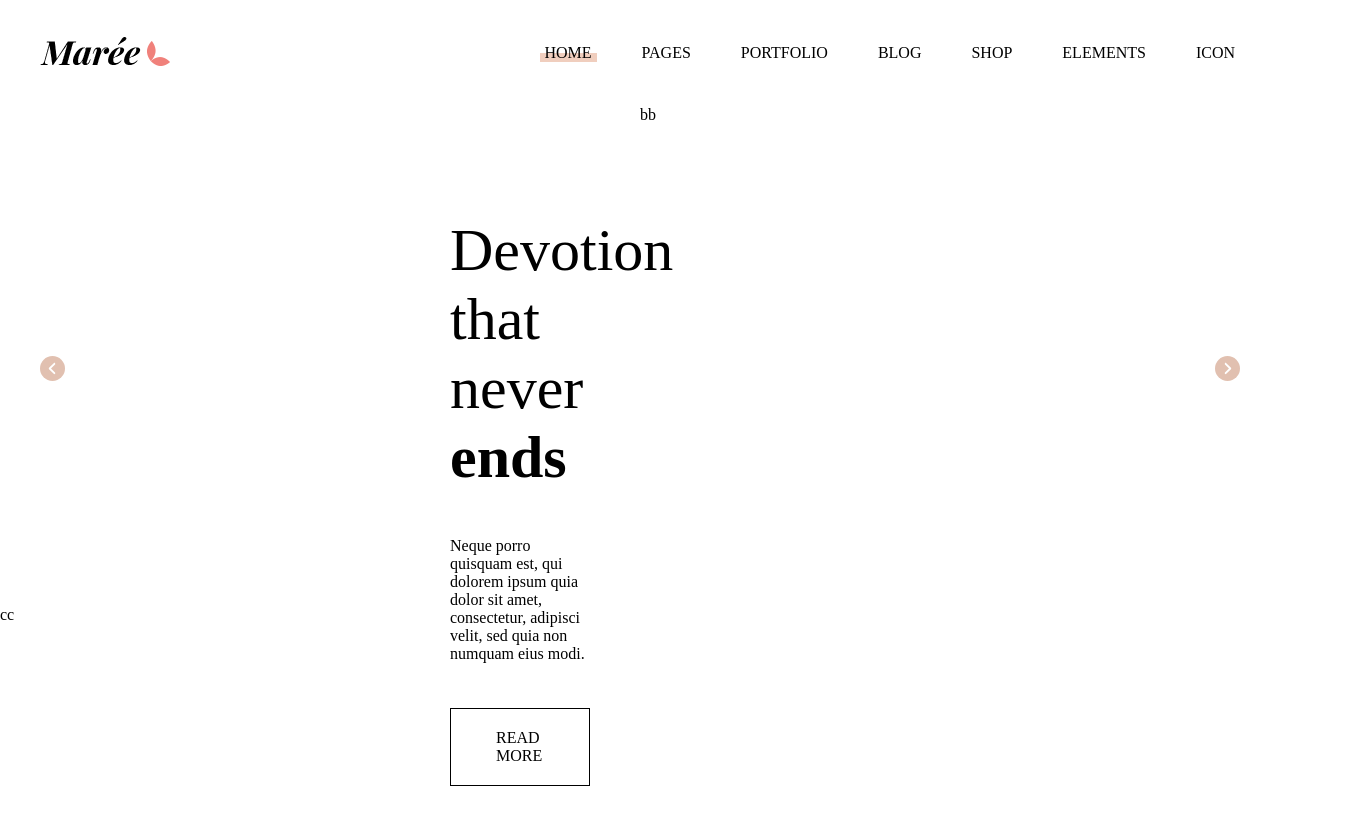
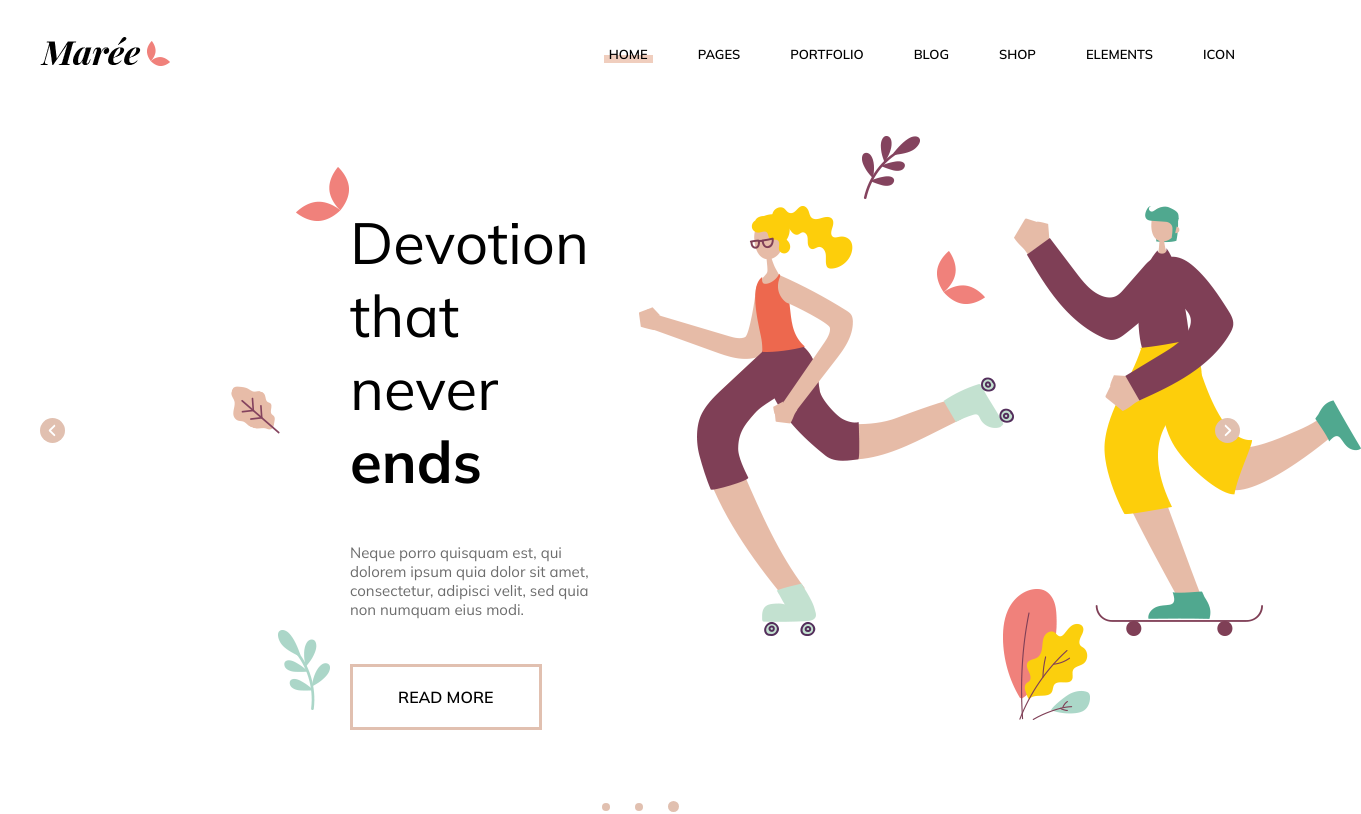
Before and after one commit to MirkoCherchi/proj-html-vuejs, a Vue app: page / in a window 1280 px wide. Shown: the whole page, 1361 px wide, since content can reach past the window. Built offline with nearby package versions, Linux system fonts and the light colour scheme.

Commit message:
feat: main section1

```diff
--- a/index.html
+++ b/index.html
@@ -5,6 +5,11 @@
   <meta charset="UTF-8" />
   <link rel="icon" type="image/svg+xml" href="/img/logo-sidearea-1.png" />
   <meta name="viewport" content="width=device-width, initial-scale=1.0" />
+  <!-- font muli -->
+  <link rel="preconnect" href="https://fonts.googleapis.com">
+  <link rel="preconnect" href="https://fonts.gstatic.com" crossorigin>
+  <link href="https://fonts.googleapis.com/css2?family=Mulish:wght@200;400;600;700&display=swap" rel="stylesheet">
+  <!-- /font muli -->
   <title>Marèe</title>
 </head>
 
--- a/src/assets/style/_reset.scss
+++ b/src/assets/style/_reset.scss
@@ -2,6 +2,10 @@
     margin: 0;
     padding: 0;
     box-sizing: border-box;
+}
+
+body{
+    font-family: 'Mulish', sans-serif;
 }
 
 ul{
--- a/src/components/footer/Footer.vue
+++ b/src/components/footer/Footer.vue
@@ -3,8 +3,6 @@ export default {};
 
 </script>
 
-<template>
-    cc
-</template>
+<template></template>
 
 <style scoped lang="scss"></style>
--- a/src/components/header/HeaderNavbar.vue
+++ b/src/components/header/HeaderNavbar.vue
@@ -27,11 +27,13 @@ export default {};
         a {
             color: $black;
             text-transform: uppercase;
+            font-weight: 600;
+            font-size: 13px;
         }
     }
 
     .active {
-        background: linear-gradient(to top, $bg-li 50%, $white 50%);
+        background: linear-gradient(to top, $bg-li 40%, $white 40%);
     }
 }
 </style>
--- a/src/components/main/MainSection1.vue
+++ b/src/components/main/MainSection1.vue
@@ -1,35 +1,76 @@
-<script>
-
-export default {
-
-};
-
-</script>
-
 <template>
     <section>
+        <div class="cont-sect1">
 
-        <div class="cont-sect1">
+
+            <div class="left-section1">
+                <h1>Devotion that never <span class="bold-text">ends</span></h1>
+                <p>
+                    Neque porro quisquam est, qui dolorem ipsum quia dolor sit amet,
+                    consectetur, adipisci velit, sed quia non numquam eius modi.
+                </p>
+                <button>Read More</button>
+            </div>
+
+            <div class="right-section1">
+                <div class="image-container">
+                    <img src="/img/h-2-slider-img-15.png" alt="women roller" />
+                    <img src="/img/h-2-slider-img-16.png" alt="men skateboard" />
+                </div>
+            </div>
             <div>
                 <font-awesome-icon class="prev" :icon="['fas', 'angle-left']" />
             </div>
             <div>
                 <font-awesome-icon class="next" :icon="['fas', 'angle-right']" />
             </div>
+            <div>
+                <img class="absolute1" src="/img/h-2-slider-img-12.png" alt="">
+                <img class="absolute2" src="/img/h-2-slider-img-13.png" alt="">
+                <img class="absolute3" src="/img/h-2-slider-img-14.png" alt="">
+                <img class="absolute4" src="/img/h-2-slider-img-17.png" alt="">
+                <img class="absolute5" src="/img/short-slider-rev-1-img-2.png" alt="">
+                <img class="absolute6" src="/img/short-slider-rev-1-img-6.png" alt="">
 
-            <div class="left-section1">
-                <h1>Devotion that never <span class="bold-text">ends</span></h1>
-                <p>Neque porro quisquam est, qui dolorem ipsum quia dolor sit amet, consectetur, adipisci velit, sed quia
-                    non numquam eius modi.</p>
-                <button>Read More</button>
             </div>
-            <div class="right-section1">bb</div>
+
+
+        </div>
+        <div class="center-section1">
+            <div class="icon-circle">
+                <font-awesome-icon :icon="['fas', 'circle']" />
+            </div>
+            <div class="icon-circle">
+                <font-awesome-icon :icon="['fas', 'circle']" />
+            </div>
+            <div class="icon-circle-big">
+                <font-awesome-icon :icon="['fas', 'circle']" />
+            </div>
+
+
         </div>
     </section>
 </template>
 
 <style scoped lang="scss">
 @use '../../assets/style/typography' as *;
+
+.center-section1 {
+    display: flex;
+    justify-content: center;
+    align-items: center;
+    padding-top: 70px;
+    gap: 25px;
+    color: $bg-12;
+
+    .icon-circle {
+        font-size: 8px;
+    }
+
+    .icon-circle-big {
+        font-size: 11px;
+    }
+}
 
 .next,
 .prev {
@@ -39,7 +80,6 @@ export default {
     border-radius: 50%;
     padding: 5px;
     color: $white;
-
 }
 
 h1 {
@@ -58,39 +98,76 @@ h1 {
     left: 40px;
 }
 
-;
-
 .cont-sect1 {
     display: flex;
     width: 100%;
     position: relative;
-    height: 500px;
-}
-
-.left-section1,
-.right-section1 {
-    width: 50%;
+    padding: 100px 280px 0px 350px;
 }
 
 .left-section1 {
-    padding: 110px 50px 160px 450px;
+    width: 50%;
+    padding-right: 50px;
 
     h1 {
-        font-size: 60px;
+        font-size: 58px;
     }
 
     p {
         padding: 45px 0;
+        color: $text-8;
+        font-size: 15px;
     }
 
     button {
-        border: 1px solid black;
+        border: 3px solid $border-4;
         padding: 20px 45px;
         text-transform: uppercase;
+        font-weight: 600;
     }
+}
+
+.image-container {
+    display: flex;
+}
+
+.absolute1 {
+    position: absolute;
+    right: 1000px;
+    top: 280px;
+}
+
+.absolute2 {
+    position: absolute;
+    right: 950px;
+    bottom: 20px;
+}
+
+.absolute3 {
+    position: absolute;
+    right: 360px;
+    top: 30px;
+}
+
+.absolute4 {
+    position: absolute;
+    right: 190px;
+    bottom: 10px;
+}
+
+.absolute5 {
+    position: absolute;
+    right: 930px;
+    top: 60px;
+}
+
+.absolute6 {
+    position: absolute;
+    right: 295px;
+    top: 145px;
+}
 
 
-}
 
 .bold-text {
     font-weight: bold;
--- a/src/main.js
+++ b/src/main.js
@@ -10,8 +10,9 @@ import { FontAwesomeIcon } from "@fortawesome/vue-fontawesome";
 /* import specific icons */
 import { faAngleLeft } from "@fortawesome/free-solid-svg-icons";
 import { faAngleRight } from "@fortawesome/free-solid-svg-icons";
+import { faCircle } from "@fortawesome/free-solid-svg-icons";
 
 /* add icons to the library */
-library.add(faAngleLeft, faAngleRight);
+library.add(faAngleLeft, faAngleRight, faCircle);
 
 createApp(App).component("font-awesome-icon", FontAwesomeIcon).mount("#app");
```
